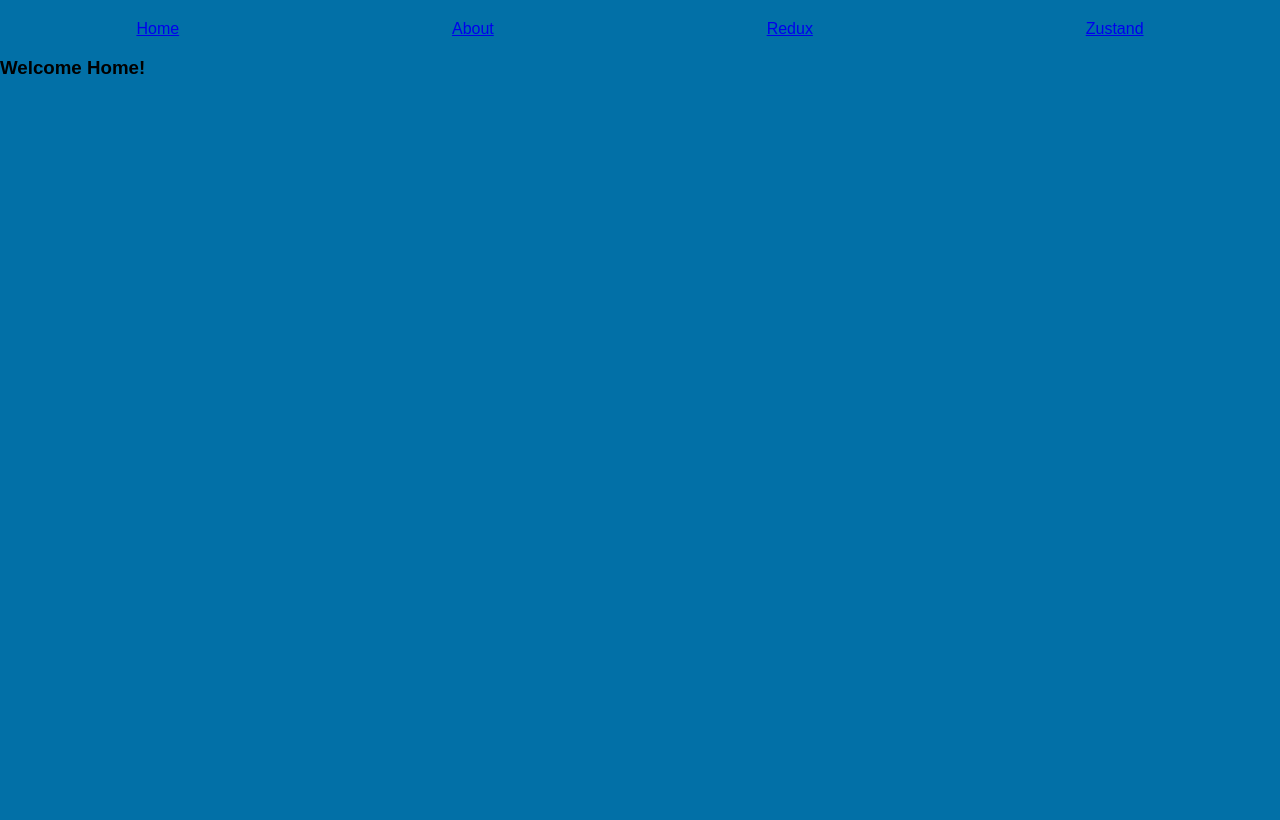
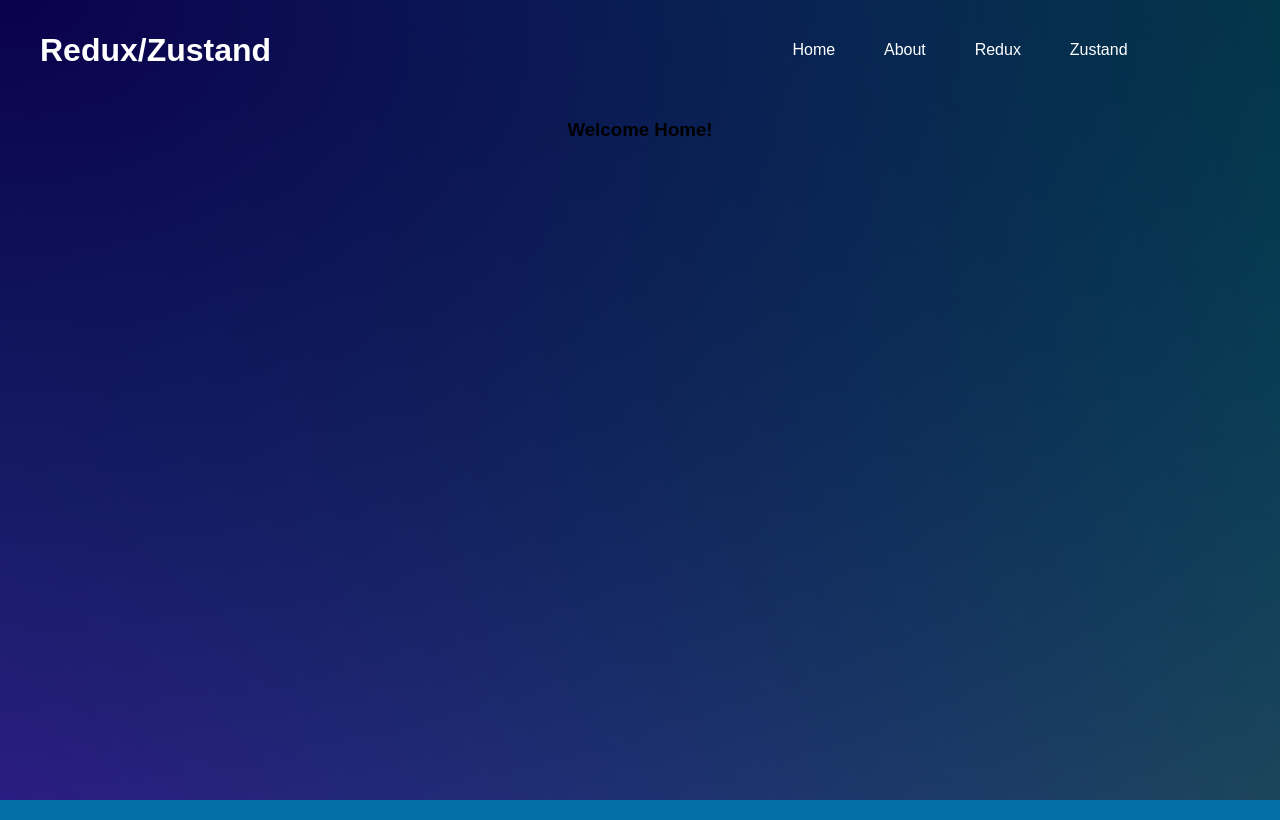
Before and after one commit to OBorgstrom/TodoReactRedux, a React (Vite) app: page / in a window 1280 px wide. Built offline with nearby package versions, Linux system fonts and the light colour scheme.

Commit message:
feat: added styling on header and swapped out background color

```diff
--- a/src/components/Header.tsx
+++ b/src/components/Header.tsx
@@ -1,14 +1,9 @@
 import { Link } from '@tanstack/react-router'
 
 const Header = () => (
-  <div
-    style={{
-      display: 'flex',
-      justifyContent: 'space-around',
-      width: '100%',
-      minWidth: '400px',
-    }}
-  >
+  <header>
+    <h1>Redux/Zustand</h1>
+    <nav>
       <Link
         to="/"
         activeProps={{
@@ -42,7 +37,8 @@
       >
         Zustand
       </Link>
-  </div>
+    </nav>
+  </header>
 )
 
 export default Header
--- a/src/index.scss
+++ b/src/index.scss
@@ -6,11 +6,15 @@
   margin: 0;
   padding: 0;
   min-height: 100vh;
-  padding-top: 20px;
+  background-image: radial-gradient(at top left, #0b004b, transparent),
+    radial-gradient(at top right, #004b47, transparent),
+    radial-gradient(at bottom left, #392899, transparent),
+    radial-gradient(at bottom right, #214e4c, transparent);
+  background-size: 100% 100%;
+  background-repeat: no-repeat;
 }
 
 .container {
-  padding: 20px;
   min-width: 600px;
   display: flex;
   flex-direction: column;
@@ -88,3 +92,34 @@
   padding: 10px 15px;
   cursor: pointer;
 }
+
+header {
+  height: 100px;
+  display: flex;
+  justify-content: space-between;
+  align-items: center;
+  width: 100%;
+  min-width: 400px;
+}
+
+header h1 {
+  color: white;
+  padding-left: 40px;
+}
+
+nav {
+  display: flex;
+  justify-content: space-around;
+  align-items: center;
+  width: 30%;
+  padding-right: 10%;
+
+  > a {
+    color: white;
+    text-decoration: none;
+    &:hover {
+      color: $primary-color;
+      transition: ease-in-out 0.3s;
+    }
+  }
+}
--- a/src/routes/__root.tsx
+++ b/src/routes/__root.tsx
@@ -13,12 +13,12 @@
  */
 function RootComponent() {
   return (
-    <>
+    <div className="container">
       <Header />
       <Outlet /> {/* Här renderas de olika routes som finns i applikationen */}
       <TanStackRouterDevtools position="bottom-left" />
       <ReactQueryDevtools initialIsOpen={false} />
-    </>
+    </div>
   )
 }
 
```
Lines whose indentation alone changed are shown as unchanged.
